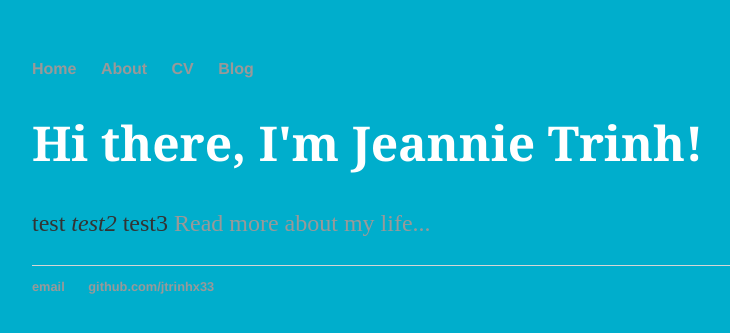
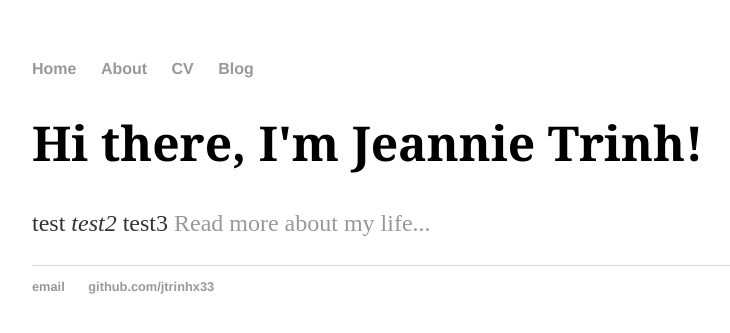
Before and after one commit to jtrinhx33/jtrinhx33.github.io, a Jekyll site: the page built from index.html, in a window 1280 px wide. Shown: the top 333 px of the page, without its empty margins (160-890 px from the left). Built offline with Jekyll 4.4.1, drawn with Linux system fonts in a browser that asks for light colours.

Commit message:
Update main.css

```diff
--- a/css/main.css
+++ b/css/main.css
@@ -1,8 +1,6 @@
 body {
     margin: 60px auto;
     width: 70%;
-    background-color: #00AECC;
-    color: #ffffff;
 }
 nav ul, footer ul {
     font-family:'Helvetica', 'Arial', 'Sans-Serif';
```
